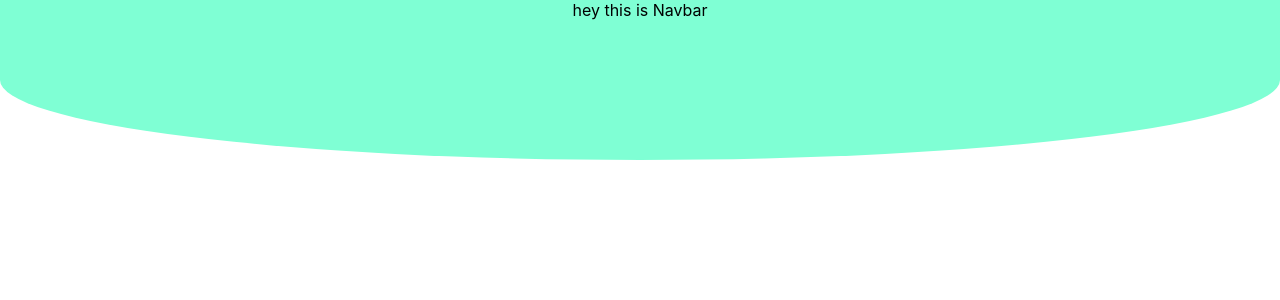
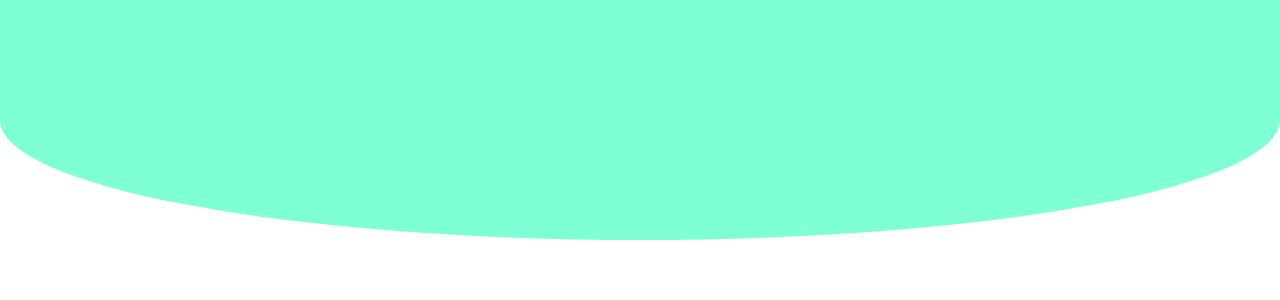
Before and after one commit to shivam3246/learning_point, a React (Create React App) app in the folder front-end-public/: page / in a window 1280 px wide. Shown: the top 300 px of the page. Built offline with nearby package versions, Linux system fonts and the light colour scheme.

Commit message:
init-logo-file-commit

```diff
--- a/front-end-public/src/components/Navbar.css
+++ b/front-end-public/src/components/Navbar.css
@@ -1,7 +1,8 @@
 .main-nav{
-    min-height: 20vh;
+    min-height: 30vh;
     width: 100%;
     background-color: aquamarine;
     border-bottom-left-radius: 50% ;
     border-bottom-right-radius: 50% ;
+
 }
--- a/front-end-public/src/components/Navbar.js
+++ b/front-end-public/src/components/Navbar.js
@@ -4,7 +4,7 @@ import React from 'react'
 function Navbar() {
   return (
     <div className='main-nav'>
-      hey this is Navbar
+
     </div>
   )
 }
```
Also changed, not shown: front-end-public/src/components/LogoCircular.js (added, +9 -0 lines), front-end-public/src/components/LogoCircular.css (added).
